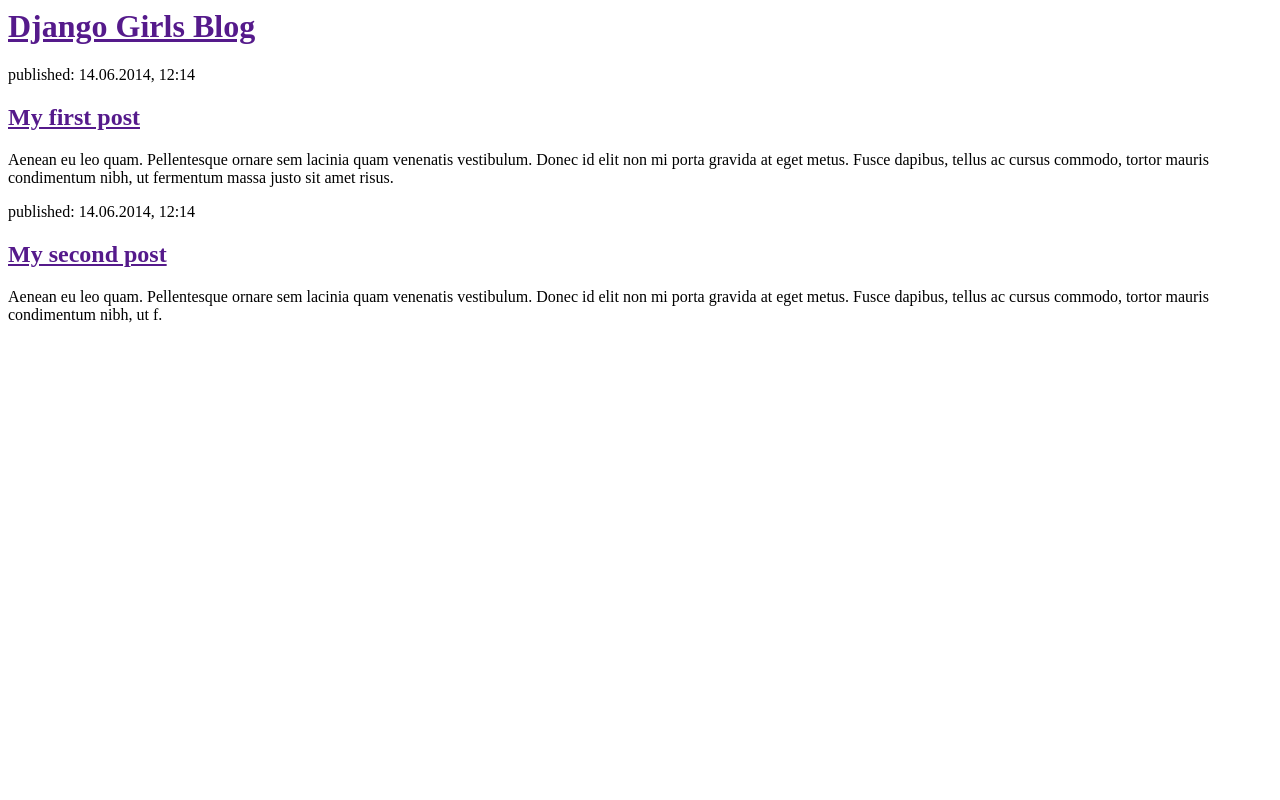
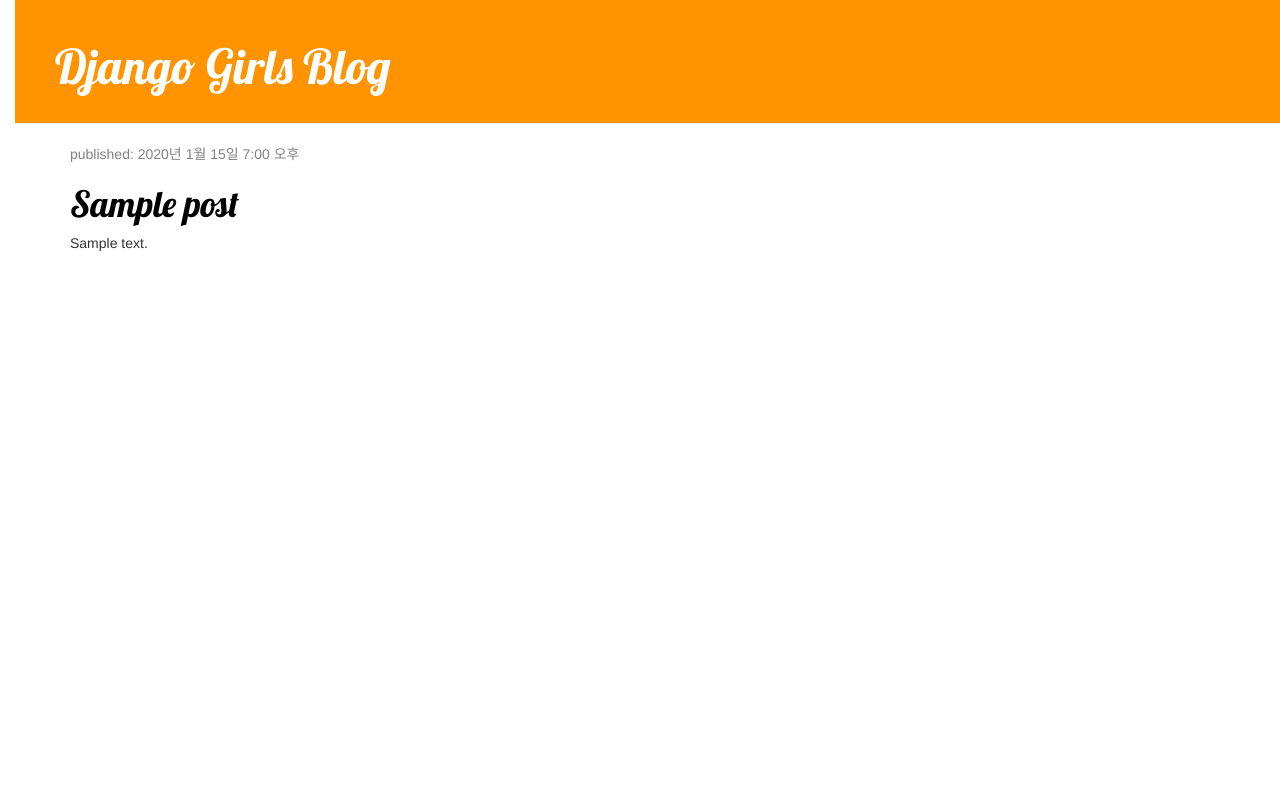
Before and after one commit to Pirogramming-22/Park-hyerin, a Django app: template djangogirls/blog/templates/blog/post_list.html in a window 1280 px wide. Run offline with Django 5.2, Linux system fonts and the light colour scheme; the template is opened without the code that fills it: values that come from a table or form of the project are taken from there, others are empty; tables that the repository leaves empty hold one stand-in row (values such as "Sample post"); some libraries are stand-ins or nearby versions.

Commit message:
CSS - 예쁘게 만들기

```diff
--- /dev/null
+++ b/djangogirls/blog/static/css/blog.css
@@ -0,0 +1,53 @@
+h1 a {
+    color: #FCA205;
+    font-family: 'Lobster';
+}
+body {
+    padding-left: 15px;
+}
+.page-header {
+    background-color: #ff9400;
+    margin-top: 0;
+    padding: 20px 20px 20px 40px;
+}
+
+.page-header h1, .page-header h1 a, .page-header h1 a:visited, .page-header h1 a:active {
+    color: #ffffff;
+    font-size: 36pt;
+    text-decoration: none;
+}
+
+.content {
+    margin-left: 40px;
+}
+
+h1, h2, h3, h4 {
+    font-family: 'Lobster', cursive;
+}
+
+.date {
+    color: #828282;
+}
+
+.save {
+    float: right;
+}
+
+.post-form textarea, .post-form input {
+    width: 100%;
+}
+
+.top-menu, .top-menu:hover, .top-menu:visited {
+    color: #ffffff;
+    float: right;
+    font-size: 26pt;
+    margin-right: 20px;
+}
+
+.post {
+    margin-bottom: 70px;
+}
+
+.post h1 a, .post h1 a:visited {
+    color: #000000;
+}
--- a/djangogirls/blog/templates/blog/post_list.html
+++ b/djangogirls/blog/templates/blog/post_list.html
@@ -1,22 +1,31 @@
+{% load static %}
 <html>
     <head>
         <title>Django Girls blog</title>
+        <link rel="stylesheet" href="//maxcdn.bootstrapcdn.com/bootstrap/3.2.0/css/bootstrap.min.css">
+        <link rel="stylesheet" href="//maxcdn.bootstrapcdn.com/bootstrap/3.2.0/css/bootstrap-theme.min.css">
+        <link rel="stylesheet" href="{% static 'css/blog.css' %}">
+        <link href="//fonts.googleapis.com/css?family=Lobster&subset=latin,latin-ext" rel="stylesheet" type="text/css">
     </head>
     <body>
-        <div>
-            <h1><a href="">Django Girls Blog</a></h1>
+        <div class="page-header">
+            <h1><a href="/">Django Girls Blog</a></h1>
         </div>
 
-        <div>
-            <p>published: 14.06.2014, 12:14</p>
-            <h2><a href="">My first post</a></h2>
-            <p>Aenean eu leo quam. Pellentesque ornare sem lacinia quam venenatis vestibulum. Donec id elit non mi porta gravida at eget metus. Fusce dapibus, tellus ac cursus commodo, tortor mauris condimentum nibh, ut fermentum massa justo sit amet risus.</p>
-        </div>
-
-        <div>
-            <p>published: 14.06.2014, 12:14</p>
-            <h2><a href="">My second post</a></h2>
-            <p>Aenean eu leo quam. Pellentesque ornare sem lacinia quam venenatis vestibulum. Donec id elit non mi porta gravida at eget metus. Fusce dapibus, tellus ac cursus commodo, tortor mauris condimentum nibh, ut f.</p>
+        <div class="content container">
+            <div class="row">
+                <div class="col-md-8">
+                    {% for post in posts %}
+                        <div class="post">
+                            <div class="date">
+                                <p>published: {{ post.published_date }}</p>
+                            </div>
+                            <h1><a href="">{{ post.title }}</a></h1>
+                            <p>{{ post.text|linebreaksbr }}</p>
+                        </div>
+                    {% endfor %}
+                </div>
+            </div>
         </div>
     </body>
 </html>
--- a/djangogirls/blog/views.py
+++ b/djangogirls/blog/views.py
@@ -4,5 +4,5 @@ from .models import Post
 
 # Create your views here.
 def post_list(request):
-    posts = Post.objects.filter(published_date_lte=timezone.now()).order_by('published_date')
+    posts = Post.objects.filter(published_date__lte=timezone.now()).order_by('published_date')
     return render(request, 'blog/post_list.html', {})
```
